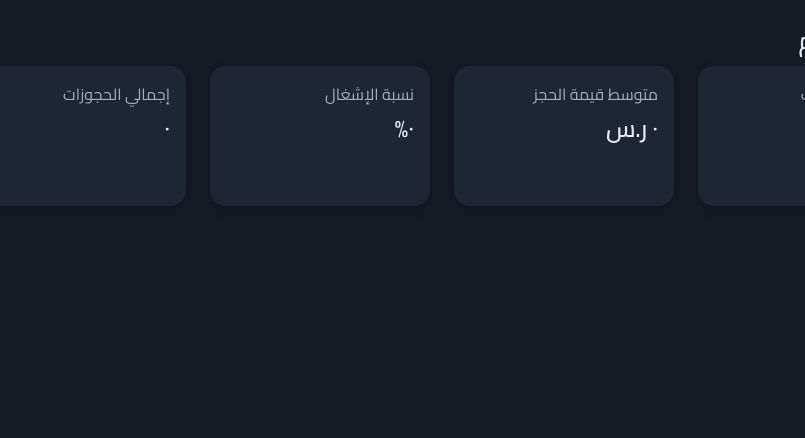
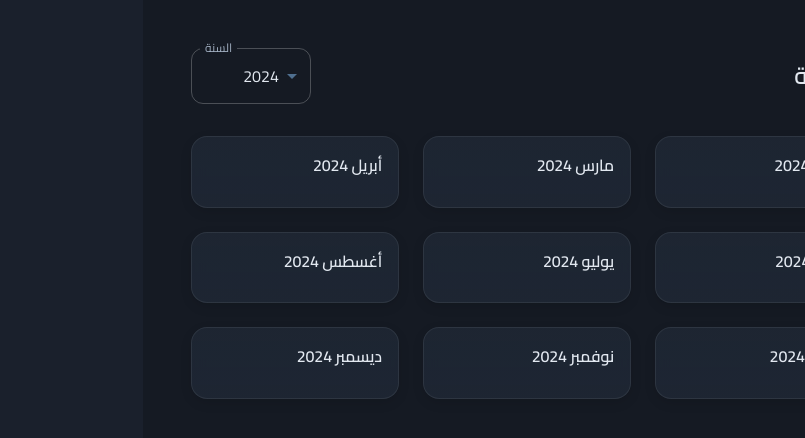
Before and after one commit to xBinSaud/MyBnnb, a React (Vite) app: page / in a window 1280 px wide. Shown: the top 438 px of the page, without its empty margins (475-1280 px from the left). Built offline with nearby package versions, Linux system fonts and the light colour scheme; the HTML template or start-up script is replaced by a standard one.

Commit message:
Update settings page and remove dashboard

```diff
--- a/package.json
+++ b/package.json
@@ -23,11 +23,13 @@
     "@mui/material": "^5.15.14",
     "@mui/x-date-pickers": "^7.23.2",
     "@mui/x-date-pickers-pro": "^6.18.5",
+    "@types/nodemailer": "^6.4.17",
     "@types/recharts": "^2.0.0",
     "cloudinary": "^2.5.1",
     "date-fns": "^2.30.0",
     "firebase": "^11.1.0",
     "i18next": "^24.1.2",
+    "nodemailer": "^6.9.16",
     "react": "^18.2.0",
     "react-dom": "^18.2.0",
     "react-i18next": "^15.2.0",
--- a/src/App.tsx
+++ b/src/App.tsx
@@ -31,7 +31,7 @@ i18n.use(initReactI18next).init({
 function AppRoutes() {
   return (
     <Routes>
-      <Route path="/" element={<Dashboard />} />
+      <Route path="/" element={<BookingsByMonth />} />
       <Route path="/dashboard/:year/:month" element={<Dashboard />} />
       <Route path="/bookings/:year/:month" element={<Bookings />} />
       <Route path="/bookings" element={<BookingsByMonth />} />
--- a/src/components/Layout.tsx
+++ b/src/components/Layout.tsx
@@ -1,7 +1,6 @@
 import { Box, Drawer, List, ListItem, ListItemIcon, ListItemText, Typography, Avatar, IconButton } from '@mui/material';
 import { useNavigate, useLocation } from 'react-router-dom';
 import { useTranslation } from 'react-i18next';
-import DashboardIcon from '@mui/icons-material/Dashboard';
 import BookIcon from '@mui/icons-material/Book';
 import AnalyticsIcon from '@mui/icons-material/Analytics';
 import SettingsIcon from '@mui/icons-material/Settings';
@@ -21,12 +20,6 @@ export default function Layout({ children }: LayoutProps) {
   const [mobileOpen, setMobileOpen] = useState(false);
 
   const menuItems = [
-    {
-      text: t('dashboard.title'),
-      icon: <DashboardIcon />,
-      path: '/',
-      isActive: (path: string) => path === '/' || path.startsWith('/dashboard')
-    },
     {
       text: t('bookings.title'),
       icon: <BookIcon />,
```
Also changed, not shown: 1 other file (tests, documents, lock files or other folders).
